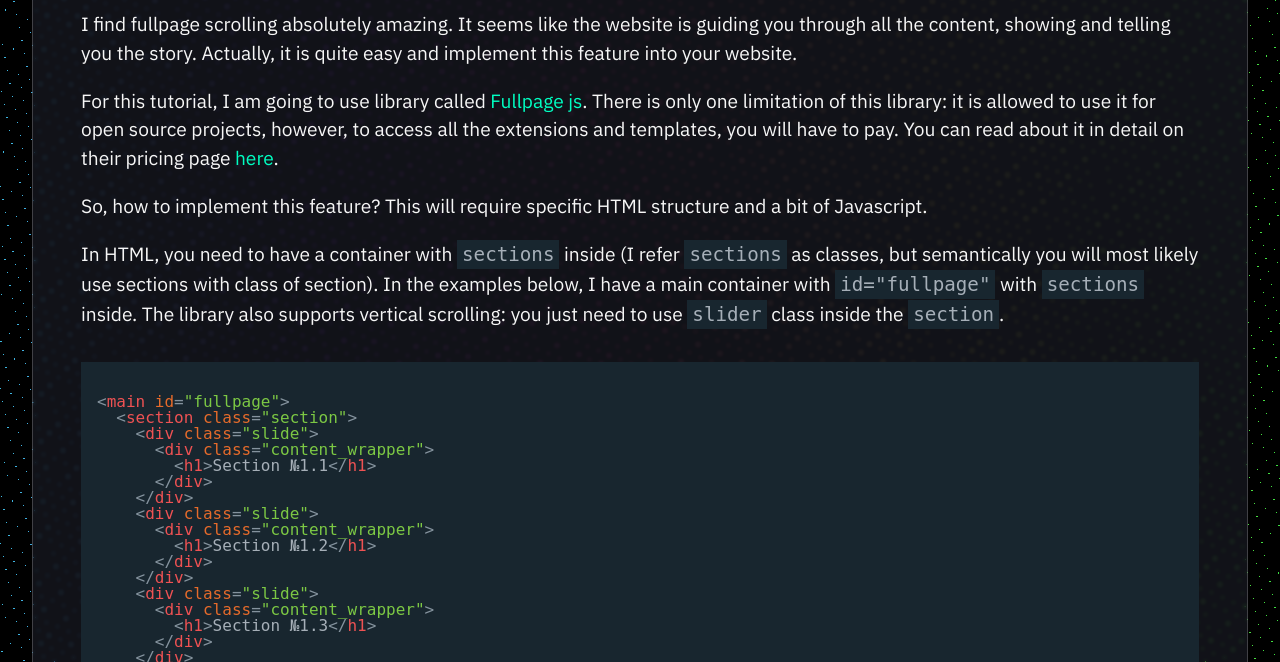
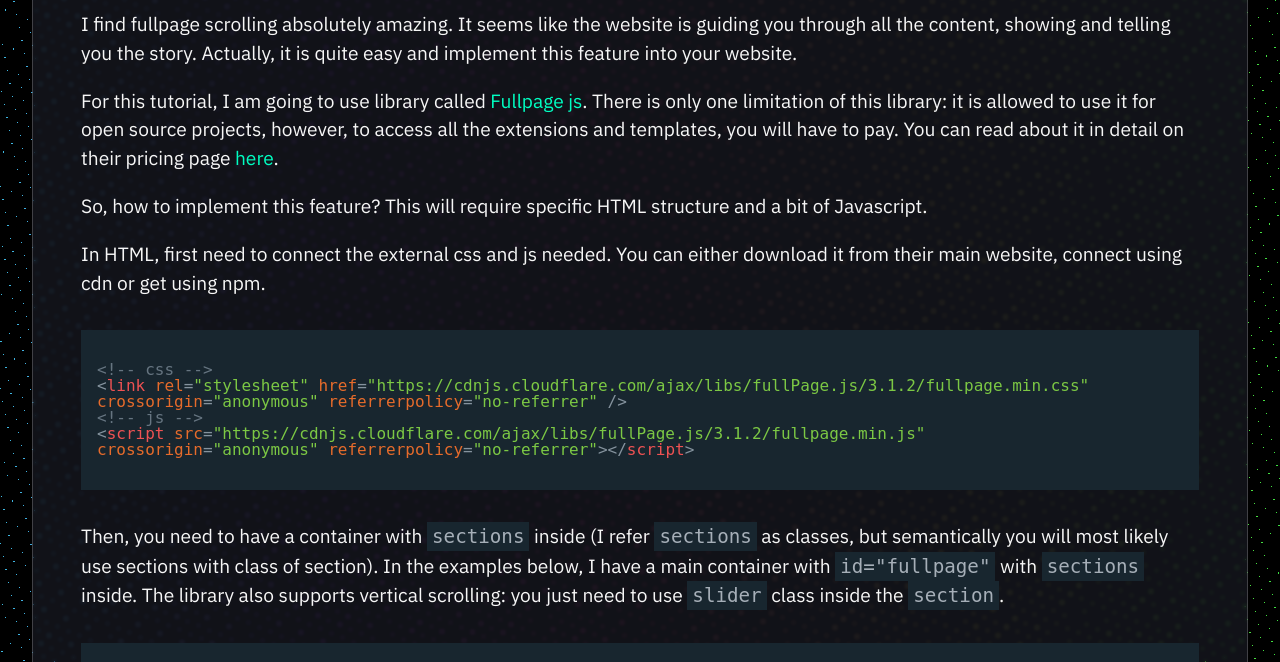
Before and after one commit to skyrimer/premade-web-solutions, a Flask app: page /examples/fullpage-scrolling in a window 1280 px wide. Shown: the part 357-1019 px from the top of the page. Run offline with Flask 2, Linux system fonts and the light colour scheme; some libraries are stand-ins or nearby versions.

Commit message:
fullpage scrolling fix

```diff
--- a/templates/examples/fullpage-scrolling.html
+++ b/templates/examples/fullpage-scrolling.html
@@ -12,8 +12,22 @@
             have to pay. You can read about it in detail on their pricing page <a
                 href="https://alvarotrigo.com/fullPage/pricing/" class="inline-link">here</a>.</p>
         <p>So, how to implement this feature? This will require specific HTML structure and a bit of Javascript.</p>
-        <p>In HTML, you need to have a container with <code class="html">sections</code> inside (I refer <code
-                class="html">sections</code> as classes, but semantically you will most likely use sections with class
+        <p>In HTML, first need to connect the external css and js needed. You can either download it from their main
+            website, connect using cdn or get using npm.
+        </p>
+        <pre><code class="html">
+&lt;!-- css --&gt;
+&lt;link rel="stylesheet" href="https://cdnjs.cloudflare.com/ajax/libs/fullPage.js/3.1.2/fullpage.min.css"
+integrity="sha512-4rPgyv5iG0PZw8E+oRdfN/Gq+yilzt9rQ8Yci2jJ15rAyBmF0HBE4wFjBkoB72cxBeg63uobaj1UcNt/scV93w=="
+crossorigin="anonymous" referrerpolicy="no-referrer" /&gt;
+&lt;!-- js --&gt;
+&lt;script src="https://cdnjs.cloudflare.com/ajax/libs/fullPage.js/3.1.2/fullpage.min.js"
+integrity="sha512-gSf3NCgs6wWEdztl1e6vUqtRP884ONnCNzCpomdoQ0xXsk06lrxJsR7jX5yM/qAGkPGsps+4bLV5IEjhOZX+gg=="
+crossorigin="anonymous" referrerpolicy="no-referrer"&gt;&lt;/script&gt;
+        </code></pre>
+        <p>Then, you need to have a container with <code class="html">sections</code> inside (I refer <code
+                class="html">sections</code>
+            as classes, but semantically you will most likely use sections with class
             of section). In the examples below, I have a main container with <code class="html">id="fullpage"</code>
             with <code class="html">sections</code> inside. The library also supports vertical scrolling: you just need
             to use <code class="html">slider</code> class inside the <code class="html">section</code>.</p>
```
